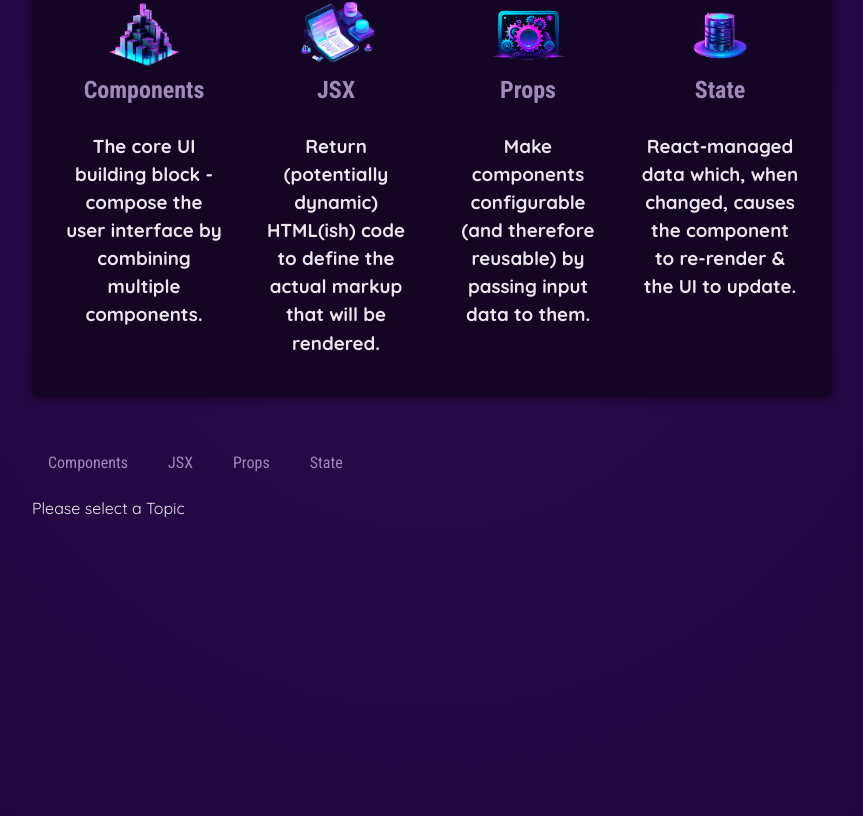
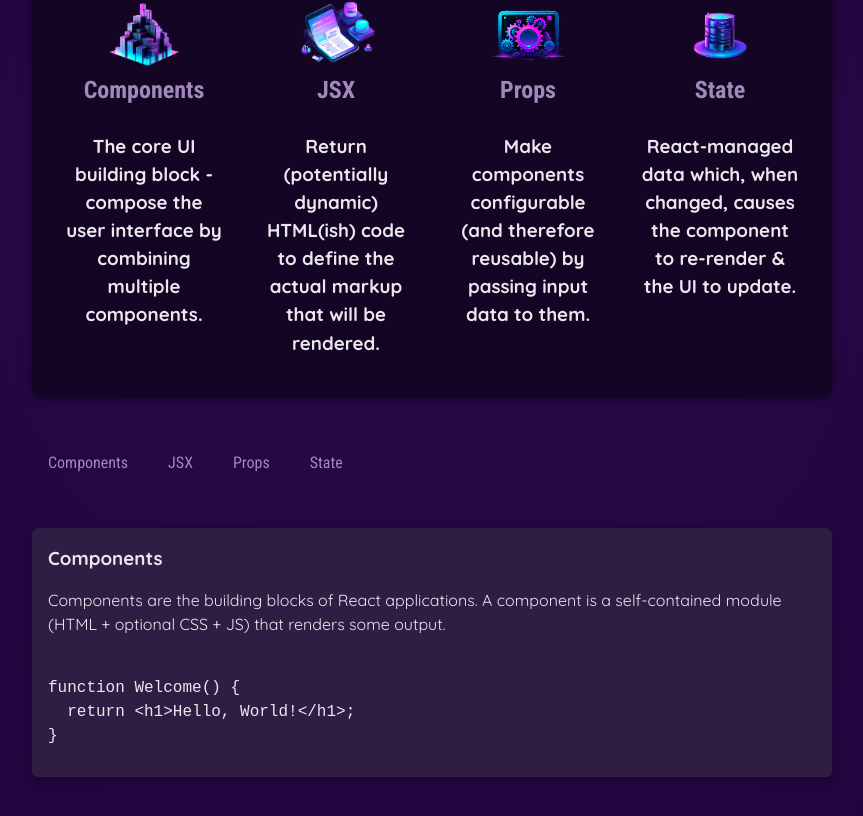
Before and after one commit to arunshariharan/React-Complete-Guide, a React (Vite) app in the folder 3-ReactEssentials/: page / in a window 1280 px wide. Shown: the part 422-1238 px from the top of the page, without its empty margins (208-1071 px from the left). Built offline with nearby package versions, Linux system fonts and the light colour scheme.

Commit message:
Add extar data to set exampels for each topic using useState

```diff
--- a/3-ReactEssentials/src/App.jsx
+++ b/3-ReactEssentials/src/App.jsx
@@ -1,15 +1,17 @@
 import { useState } from "react";
-import { CORE_CONCEPTS } from "./data";
+import { CORE_CONCEPTS, EXAMPLES } from "./data";
 import Header from "./Components/Header/Header";
 import CoreConcepts from "./Components/CoreConcepts/CoreConcepts";
 import TabButton from "./Components/TabButton/TabButton";
+import Examples from "./Components/Examples/Examples";
 
 function App() {
-
-  const [selectedTopic, setSelectedTopic] = useState("Please select a Topic");
+  const [selectedTopic, setSelectedTopic] = useState(
+    <Examples {...EXAMPLES.components} />
+  );
 
   const handleSelect = (selectedButton) => {
-    setSelectedTopic(selectedButton);
+    setSelectedTopic(<Examples {...EXAMPLES[selectedButton]} />);
   };
 
   return (
@@ -36,7 +38,7 @@
             <TabButton onSelect={() => handleSelect("props")}>Props</TabButton>
             <TabButton onSelect={() => handleSelect("state")}>State</TabButton>
           </menu>
-          {selectedTopic}
+          <section id="examples">{selectedTopic}</section>
         </section>
       </main>
     </div>
--- /dev/null
+++ b/3-ReactEssentials/src/Components/Examples/Examples.jsx
@@ -0,0 +1,11 @@
+export default function Examples({ title, description, code }) {
+  return (
+    <div id="tab-content">
+      <h3>{title}</h3>
+      <p>{description}</p>
+      <pre>
+        <code>{code}</code>
+      </pre>
+    </div>
+  );
+}
--- a/3-ReactEssentials/src/data.js
+++ b/3-ReactEssentials/src/data.js
@@ -29,3 +29,54 @@
       'React-managed data which, when changed, causes the component to re-render & the UI to update.',
   },
 ];
+
+export const EXAMPLES = {
+  components: {
+    title: 'Components',
+    description:
+      'Components are the building blocks of React applications. A component is a self-contained module (HTML + optional CSS + JS) that renders some output.',
+    code: `
+function Welcome() {
+  return <h1>Hello, World!</h1>;
+}`,
+  },
+  jsx: {
+    title: 'JSX',
+    description:
+      'JSX is a syntax extension to JavaScript. It is similar to a template language, but it has full power of JavaScript (e.g., it may output dynamic content).',
+    code: `
+<div>
+  <h1>Welcome {userName}</h1>
+  <p>Time to learn React!</p>
+</div>`,
+  },
+  props: {
+    title: 'Props',
+    description:
+      'Components accept arbitrary inputs called props. They are like function arguments.',
+    code: `
+function Welcome(props) {
+  return <h1>Hello, {props.name}</h1>;
+}`,
+  },
+  state: {
+    title: 'State',
+    description:
+      'State allows React components to change their output over time in response to user actions, network responses, and anything else.',
+    code: `
+function Counter() {
+  const [isVisible, setIsVisible] = useState(false);
+
+  function handleClick() {
+    setIsVisible(true);
+  }
+
+  return (
+    <div>
+      <button onClick={handleClick}>Show Details</button>
+      {isVisible && <p>Amazing details!</p>}
+    </div>
+  );
+}`,
+  },
+};
```
